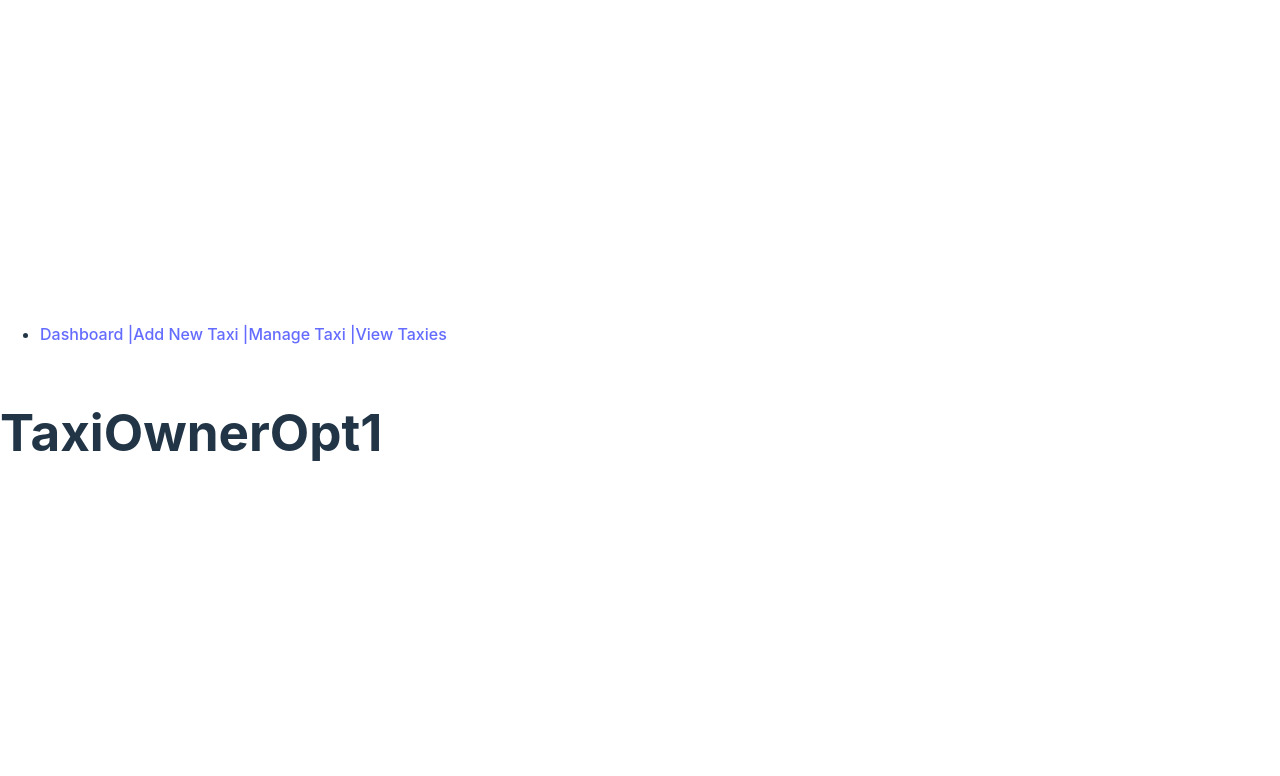
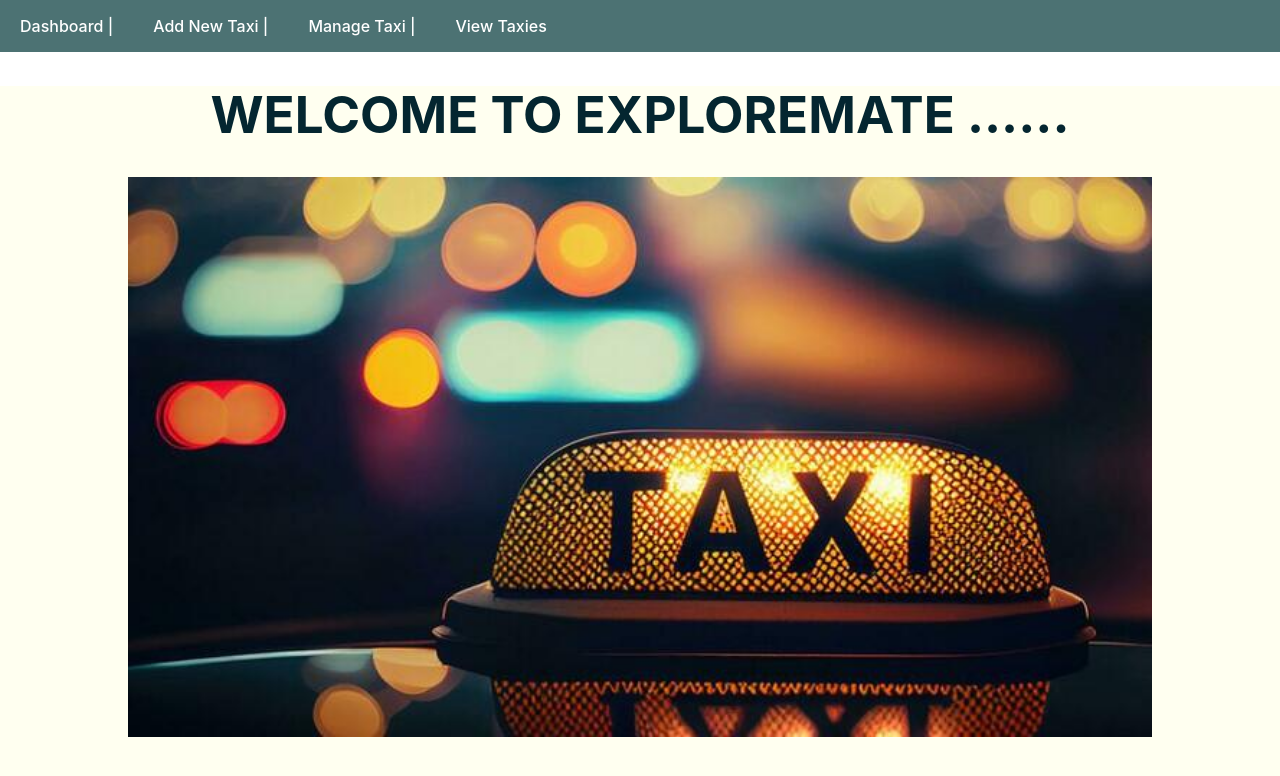
Before and after one commit to it21208744/exploremate, a React (Vite) app in the folder frontend/: page /TaxiOwnerDashBoard in a window 1280 px wide. Shown: the top 776 px of the page. Built offline with nearby package versions, Linux system fonts and the light colour scheme.

Commit message:
compelete

```diff
--- a/frontend/src/App.jsx
+++ b/frontend/src/App.jsx
@@ -20,7 +20,7 @@ import Travelpedia from './pages/travelers/Travelpedia'
 import AddPlanting from './pages/AddPlanting'
 import AllPlanting from './pages/AllPlanting'
 import PlantUpdate from './pages/PlantUpdate'
-
+import HeaderTaxi from './pages/HeaderTaxi'
 import { action as addPlantingAction } from './pages/AddPlanting'
 
 
@@ -67,7 +67,7 @@ const router = createBrowserRouter([
         path: 'TaxiOwnerDashBoard',
         element: <TaxiOwnerDashBoard />,
         children: [
-          { index: true, element: <h1>TaxiOwnerOpt1</h1> },
+          { index: true, element: <HeaderTaxi/>},
           { path: 'addPlanting', element: <AddPlanting/>, action: addPlantingAction },
           { path: 'allPlanting', element: <AllPlanting/> },
           { path: 'plantUpdate', element: <PlantUpdate/> },
--- a/frontend/src/pages/AddPlanting.jsx
+++ b/frontend/src/pages/AddPlanting.jsx
@@ -107,7 +107,7 @@ export const action = async ({ request }) => {
         width:"100%",
         height:"36px",
         borderWidth: "0 0 2px 0",
-        borderColor: "#5543ca",
+        borderColor: "#86b9bo",
         fontSize: "18px",
         fontWeight: "400",
         LineHeight: '26px',
@@ -115,7 +115,7 @@ export const action = async ({ request }) => {
 
     const buttonStyle = {
       display: "inline-block",
-      backgroundImage: "linear-gradient(125deg,#a72879,#064497)",
+      backgroundImage: "linear-gradient(125deg,#042630,#4c7273)",
       color:"#fff",
       textTransform:"uppercase",
       letterSpacing:"2px",
@@ -128,13 +128,14 @@ export const action = async ({ request }) => {
     };
 
     const lableStyle = {
-      color:"#064497"
+      color:"#04c7273",
+      fontSize: "16px"
     };
     const lableStyle1 = {
       marginTop: "-50px",
       marginBottom: "-30px",
       marginLeft: "350px",
-      color:"#064497" ,
+      color:"#042630" ,
       fontWeight: "500",
 
     };
--- a/frontend/src/pages/AllPlanting.jsx
+++ b/frontend/src/pages/AllPlanting.jsx
@@ -58,50 +58,137 @@ export default function AllPlanting() {
     };
 
 
+
+ //heading
+const lableStyle1 = {
+    color:"#042630" ,
+    //fontWeight: "300",
+    fontSize: "20px",
+   // marginBottom: "1000px"
+  };
+
+
+  const buttonDelete = {
+    display: "inline-block",
+    //backgroundImage: "linear-gradient(125deg,#042630,#4c7273)",
+    backgroundColor: "#D71515",
+    color:"#fff",
+    textTransform:"uppercase",
+    letterSpacing:"1px",
+    fontSize: "14px",
+      width:"90px",
+      height:"36px",
+      border:"none",
+      borderRadius: "20px",
+      cursor: "pointer",
+
+  };
+
+  const buttonEdit = {
+    display: "inline-block",
+    //backgroundImage: "linear-gradient(125deg,#042630,#4c7273)",
+    backgroundColor: "green",
+    color:"#fff",
+    textTransform:"uppercase",
+    letterSpacing:"1px",
+    fontSize: "14px",
+      width:"90px",
+      height:"36px",
+      border:"none",
+      borderRadius: "20px",
+      cursor: "pointer",
+
+  };
+
+
+  const cardstyle ={
+    overflow : "hidden",
+    boxShadow:"0 2px 20px ",
+    borderRadius: "$radius",
+    transition: "transform 200ms ease-in",
+    padding:"30px",
+    backdropFilter: "blur(5px)",
+    background: "linear-gradient(rgba(255, 255, 255, 0.7),rgba(255, 255, 255, 0.3))",
+    width: "1300px",
+    marginLeft:"100px",
+
+  };
+
+
+  const tableStyle = {
+    borderCollapse: 'collapse',
+    width: '100%',
+    color: '#4c7273'
+  };
+
+  const thStyle = {
+    border: '1px solid #ddd',
+    padding: '8px',
+    textAlign: 'left',
+    backgroundColor: '#f2f2f2'
+  };
+
+  const tdStyle = {
+    border: '1px solid #ddd',
+    padding: '8px',
+    textAlign: 'left'
+  };
+
+
+
     return (
         <>
-            <div className="d-flex flex-direction-column justify-content-between m-2">
-                <h3>Taxi Details</h3>
-            </div>
+        <div style={{
+            //backgroundImage:url("../../../assets/images/beautiOfEarth.webp"),
+         backgroundColor:"#FFFFF0",
+    backgroundRepeat:"no-repeat",
+    backgroundSize:"cover",
+    width: '100vw',
+    height: '100vh'
+
+}} >
+            <div style={{marginLeft:"700px" }}><br/><br/>
+                    <label  style={lableStyle1}><h3>TAXI DETAILS</h3></label>
+                    </div>
             <br />
-            <div>
-                <table className="table table-striped" id="my-table" style={{ color: "#000" }}>
+            <div style={cardstyle}>
+                <Table style={tableStyle}table className="table table-striped" id="my-table" >
                     <thead>
                         <tr>
-                        <th scope="col">Company Name</th>
-                        <th scope="col">Bussiness RegNo</th>
-                        <th scope="col">Company Email</th>
-                        <th scope="col">Company Contact No</th>
-                        <th scope="col">Vehicle Type</th>
-                        <th scope="col">Vehicle Model</th>
-                        <th scope="col">Licen Number</th>
-                        <th scope="col">Inssurance Company</th>
-                        <th scope="col">Driver Name</th>
-                        <th scope="col">Driver Email</th>
-                        <th scope="col">Contact Number</th>
-                        <th scope="col">Driver Licen Number</th>
+                        <th style={thStyle}>Company Name</th>
+                        <th style={thStyle}>Bussiness RegNo</th>
+                        <th style={thStyle}>Company Email</th>
+                        <th style={thStyle}>Company Contact No</th>
+                        <th style={thStyle}>Vehicle Type</th>
+                        <th style={thStyle}>Vehicle Model</th>
+                        <th style={thStyle}>Licen Number</th>
+                        <th style={thStyle}>Inssurance Company</th>
+                        <th style={thStyle}>Driver Name</th>
+                        <th style={thStyle}>Driver Email</th>
+                        <th style={thStyle}>Contact Number</th>
+                        <th style={thStyle}>Driver Licen Number</th>
 
                         </tr>
                     </thead>
                     <tbody>
                         {taxi.map((item) => (
                             <tr key={item._id}>
-                                <td>{item.companyName}</td>
-                                <td>{item.bussinessRegNo}</td>
-                                <td>{item.companyEmail}</td>
-                                <td>{item.comContactNo}</td>
-                                <td>{item.vehicleType}</td>
-                                <td>{item.vehicleModel}</td>
-                                <td>{item.licenNo}</td>
-                                <td>{item.inssuranceCompany}</td>
-                                <td>{item.driverName}</td>
-                                <td>{item. driverEmail}</td>
-                                <td>{item.contactNumber}</td>
-                                <td>{item.driverLiceNo}</td>
+                                <td style={tdStyle}>{item.companyName}</td>
+                                <td style={tdStyle}>{item.bussinessRegNo}</td>
+                                <td style={tdStyle}>{item.companyEmail}</td>
+                                <td style={tdStyle}>{item.comContactNo}</td>
+                                <td style={tdStyle}>{item.vehicleType}</td>
+                                <td style={tdStyle}>{item.vehicleModel}</td>
+                                <td style={tdStyle}>{item.licenNo}</td>
+                                <td style={tdStyle}>{item.inssuranceCompany}</td>
+                                <td style={tdStyle}>{item.driverName}</td>
+                                <td style={tdStyle}>{item. driverEmail}</td>
+                                <td style={tdStyle}>{item.contactNumber}</td>
+                                <td style={tdStyle}>{item.driverLiceNo}</td>
 
                                 <td>
                                     <a href="plantUpdate">
-                                        <button className="btn-success" onClick={() => SetToLocalStorage(
+                                        <button style={buttonEdit } className="btn-success" onClick={() => SetToLocalStorage(
                                             item._id,
                                             item.companyName,
                                             item.bussinessRegNo,
@@ -118,11 +205,11 @@ export default function AllPlanting() {
                                         )}>Edit</button>
                                     </a>
                                 </td>
-                                <td><button className="btn-danger" onClick={() => handleDeleteClick(item._id)}>Delete</button></td>
+                                <td><button style={ buttonDelete } className="btn-danger" onClick={() => handleDeleteClick(item._id)}>Delete</button></td>
                             </tr>
                         ))}
                     </tbody>
-                </table>
+                </Table>
 
                 <Modal show={showModal} onHide={() => setShowModal(false)}>
                     <Modal.Header closeButton>
@@ -135,6 +222,7 @@ export default function AllPlanting() {
                     </Modal.Footer>
                 </Modal>
             </div>
+            </div>
             <br />
         </>
     );
--- /dev/null
+++ b/frontend/src/pages/HeaderTaxi.jsx
@@ -0,0 +1,53 @@
+import React from "react";
+import { Link } from "react-router-dom";
+import taxi from '../assets/taxi.jpg'
+//import hotells from '../../assets/images/hotel3.jpeg'
+const HeaderTaxi =()=>{
+  const lableStyle = {
+    color:"#5543ca",
+    fontWeight: "400",
+    fontSize: "18px",
+  };
+
+  const logoColor = {
+    color:"#6F4E37"
+  };
+    return(
+<>
+<div style={{
+  //background: url(${hotell}),
+ backgroundColor:"#FFFFF0",
+    backgroundRepeat:"no-repeat",
+    backgroundSize:"cover",
+    width: '100vw',
+    height: '100vh'
+
+}} >
+<div >
+  <center>
+  <h1 style={{ color: '#042630' }}>WELCOME TO EXPLOREMATE ......</h1>
+
+  <img style={{width: '80vw',
+    height: '70vh'}} src={taxi} alt="My Uploaded Image" />
+  </center>
+</div>
+            {/* <ul >
+
+              <li >
+              <Link to ="addhotel" className="nav-link"  style={lableStyle}>Add New Hotels |</Link>
+              <Link to ="allhotels" className="nav-link"  style={lableStyle}>Manage Hotels |</Link>
+              <Link to ="allhotels" className="nav-link"  style={lableStyle}>View Bookings</Link>
+              </li>
+
+             <br/>
+
+            </ul> */}
+
+        </div>
+
+            </>
+
+    );
+}
+
+export default HeaderTaxi;
--- a/frontend/src/pages/PlantUpdate.jsx
+++ b/frontend/src/pages/PlantUpdate.jsx
@@ -2,10 +2,12 @@ import axios from "axios";
 import React,{useState,useEffect} from "react";
 //import { DatePickerDialogRjsf } from "../../utils/DatePicker";
 //import { useNavigate } from "react-router-dom";
-import {Link, Form, useNavigate, useActionData} from 'react-router-dom';
+import {Link, Form, useNavigate, useActionData, redirect} from 'react-router-dom';
 import {toast} from 'react-toastify'
 
 const PlantUpdate = () => {
+  const navigate = useNavigate();
+
 
 
     const[id,setid] = useState(" ");
@@ -25,7 +27,6 @@ const PlantUpdate = () => {
     const[driverLiceNo,setdriverLiceNo] = useState("");
 
 
-    const navigate = useNavigate();
 
 
      useEffect(() => {
@@ -56,9 +57,11 @@ const PlantUpdate = () => {
 
 
      const handleUpdate = (e)=>{
+
       e.preventDefault();
       console.log("Id...",id);
       axios.patch(`/api/v1/Planting/update/${id}`,
+
       {
 
 
@@ -82,6 +85,8 @@ const PlantUpdate = () => {
 
       }
       )
+
+     navigate('/TaxiOwnerDashBoard/allPlanting')
   };
 
 
@@ -108,7 +113,7 @@ const PlantUpdate = () => {
 
   const buttonStyle = {
     display: "inline-block",
-    backgroundImage: "linear-gradient(125deg,#a72879,#064497)",
+    backgroundImage: "linear-gradient(125deg,#042630,#4c7273)",
     color:"#fff",
     textTransform:"uppercase",
     letterSpacing:"2px",
@@ -118,9 +123,21 @@ const PlantUpdate = () => {
       border:"none",
       cursor: "pointer",
       marginTop: "6px",
+      marginLeft: "650px",
   };
 
+  const cardstyle ={
+    overflow : "hidden",
+    boxShadow:"0 2px 20px ",
+    borderRadius: "$radius",
+    transition: "transform 200ms ease-in",
+    padding:"30px",
+    backdropFilter: "blur(5px)",
+    background: "linear-gradient(rgba(255, 255, 255, 0.7),rgba(255, 255, 255, 0.3))",
+    width: "1100px",
+    marginLeft:"180px",
 
+  };
 
 
 
@@ -144,7 +161,7 @@ const PlantUpdate = () => {
      <form onSubmit = {handleUpdate} >
   <div className="form-group">
 
-
+  <div style={cardstyle}>
 <h2>Company details</h2>
 <div className="form-group">
 <b><label htmlFor="companyName" style={lableStyle} >CompanyName</label>
@@ -324,6 +341,7 @@ const PlantUpdate = () => {
 
 
   </div>
+  </div>
   {/* <b><center><button className="btn btn-secondary" style={buttonStyle}onClick={handleUpdate}>Update</button></center></b> */}
   <button type="submit" className="btn btn-primary" style={buttonStyle}>Submit</button>
 </form>
--- a/frontend/src/pages/TaxiOwnerDashBoard.jsx
+++ b/frontend/src/pages/TaxiOwnerDashBoard.jsx
@@ -1,20 +1,34 @@
 import { Outlet } from 'react-router-dom'
 import {Link, Form, useNavigate, useActionData} from 'react-router-dom';
 const TaxiOwnerDashBoard = () => {
+
+  const navbarStyle = {
+    backgroundColor: '#4c7273',
+    overflow: 'hidden',
+  };
+
+  const navbarLinkStyle = {
+    float: 'left',
+    display: 'block',
+    color: 'white',
+    textAlign: 'center',
+    padding: '14px 20px',
+    textDecoration: 'none',
+  };
   return (
     <div>
-      <ul >
 
-            <li >
-            <Link to ="addPlanting" className="nav-link"  >Dashboard |</Link>
-            <Link to ="addPlanting" className="nav-link"  >Add New Taxi |</Link>
-            <Link to ="allPlanting" className="nav-link"  >Manage Taxi |</Link>
-            <Link to ="allPlanting" className="nav-link" >View Taxies</Link>
-            </li>
 
-           <br/>
+            <div style={navbarStyle} className="navbar">
+            <Link to ="/TaxiOwnerDashBoard" style={navbarLinkStyle} >Dashboard |</Link>
+            <Link to ="addPlanting" style={navbarLinkStyle}  >Add New Taxi |</Link>
+            <Link to ="allPlanting" style={navbarLinkStyle} >Manage Taxi |</Link>
+            <Link to ="allPlanting" style={navbarLinkStyle}>View Taxies</Link>
+            </div>
 
-          </ul>
+
+
+
       <Outlet />
     </div>
   )
```
Also changed, not shown: frontend/src/assets/taxi.jpg (added), frontend/src/pages/Taximain.jsx (added).
